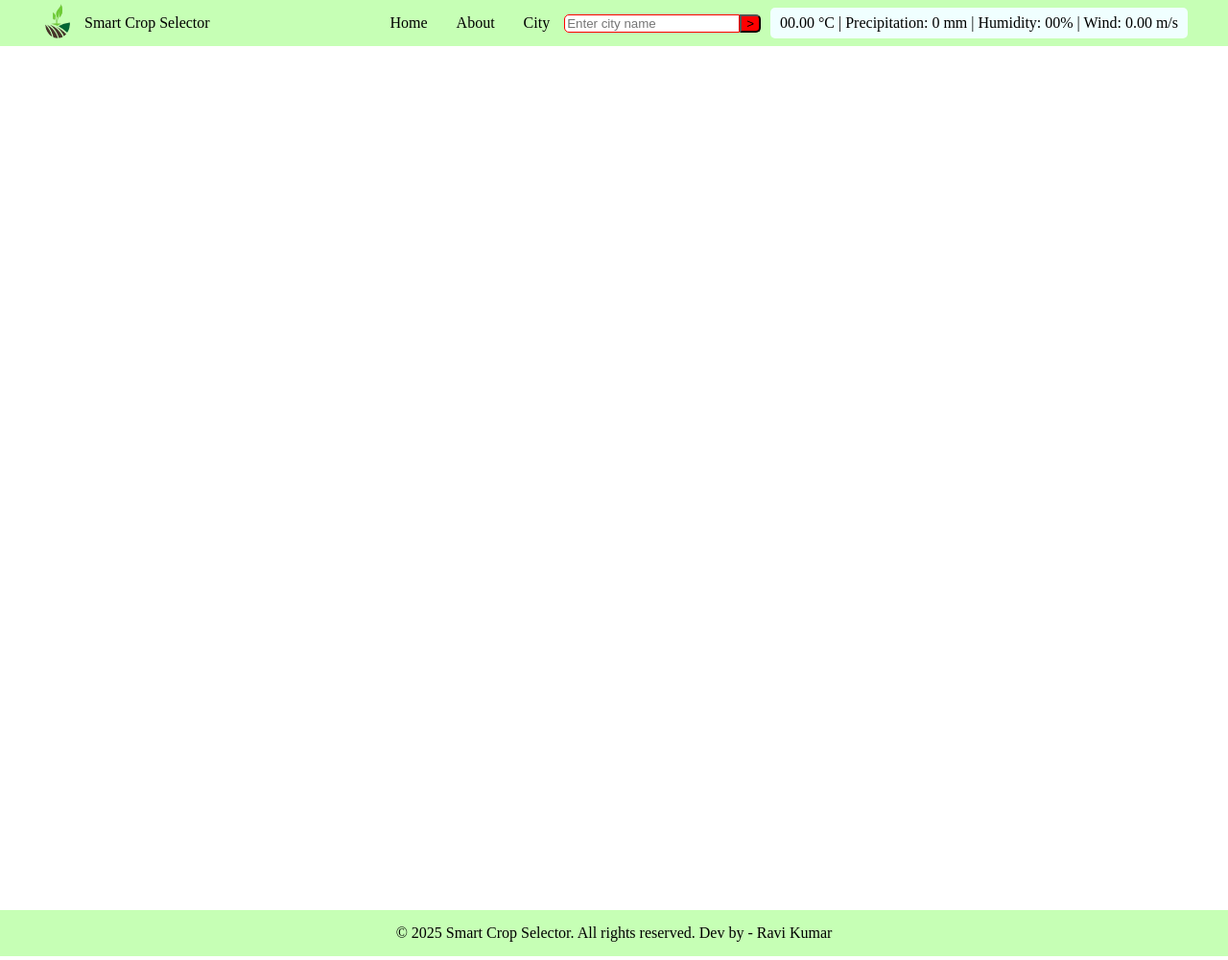
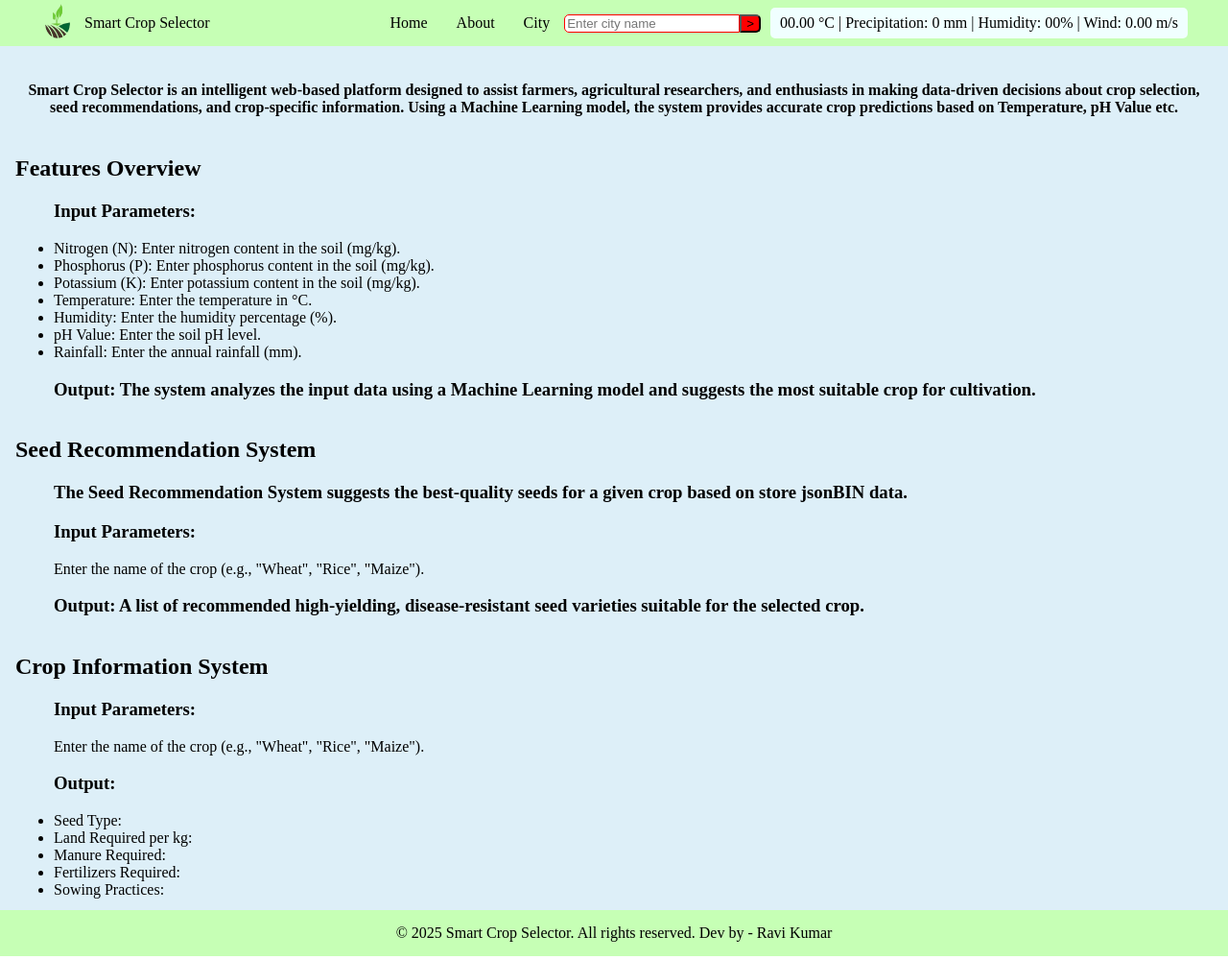
Before and after one commit to rkravi24/Smart_Crop_Selector, a Flask app: page /about in a window 1280 px wide. Shown: the whole page at 96% size. Run offline with Flask 3, Linux system fonts and the light colour scheme; parts of the project's set-up code (start-up, migrations or seed data) failed here and were passed over; some web fonts are replaced.

Commit message:
about pages

```diff
--- /dev/null
+++ b/static/css/about.css
@@ -0,0 +1,11 @@
+.body-section{
+    background-color: rgb(221, 239, 248);
+    overflow-y: auto;
+}
+.item-box{
+    /* border: 2px solid red; */
+    display: flex;
+    flex-direction: column;
+    flex-wrap: wrap;
+    margin: 1rem;
+}
--- a/static/css/predict_page.css
+++ b/static/css/predict_page.css
@@ -63,12 +63,13 @@
 .btn:hover{
     background-color:  rgb(242, 56, 56);
     transform: scale(1.05);
+
 }
 
 
 .result_box{
     margin-top: 0.5rem;
-    padding: 2rem;
+    padding: 0rem 1rem;
     font-size: 1.5rem;
     border-radius: 10px;
     border: 2px solid red;
--- a/templates/about.html
+++ b/templates/about.html
@@ -1,5 +1,60 @@
 {% extends "base.html" %}
 
 {% block content %}
-    <h1></h1>
+
+<link rel="stylesheet" href="{{ url_for('static', filename='css/about.css') }}">
+
+<div class="item-box">
+    <div class="text2">
+        <h4 style="text-align:center">
+            Smart Crop Selector is an intelligent web-based platform designed to assist farmers,
+            agricultural researchers, and enthusiasts in making data-driven decisions about crop
+            selection, seed recommendations, and crop-specific information. Using a Machine
+            Learning model, the system provides accurate crop predictions based on Temperature, pH Value etc.
+        </h4>
+    </div>
+
+    <div class="text2">
+        <h2>Features Overview</h2>
+        <ul>
+            <h3>Input Parameters:</h3>
+            <li>Nitrogen (N): Enter nitrogen content in the soil (mg/kg).</li>
+            <li>Phosphorus (P): Enter phosphorus content in the soil (mg/kg).</li>
+            <li>Potassium (K): Enter potassium content in the soil (mg/kg).</li>
+            <li>Temperature: Enter the temperature in °C.</li>
+            <li>Humidity: Enter the humidity percentage (%).</li>
+            <li>pH Value: Enter the soil pH level.</li>
+            <li>Rainfall: Enter the annual rainfall (mm).</li>
+            <h3>Output:
+                The system analyzes the input data using a Machine Learning model and suggests the most suitable crop for cultivation.
+            </h3>
+        </ul>
+    </div>
+    <div class="text2">
+        <h2>Seed Recommendation System</h2>
+        <ul>
+            <h3>The Seed Recommendation System suggests the best-quality seeds for a given crop based on store jsonBIN data.
+            </h3>
+            <h3>Input Parameters:</h3>
+            <p>Enter the name of the crop (e.g., "Wheat", "Rice", "Maize").</p>
+            <h3>Output:
+                A list of recommended high-yielding, disease-resistant seed varieties suitable for the selected crop.
+            </h3>
+        </ul>
+    </div>
+    <div class="text2">
+        <h2>Crop Information System</h2>
+        <ul>
+            <h3>Input Parameters:</h3>
+            <p> Enter the name of the crop (e.g., "Wheat", "Rice", "Maize").</p>
+            <h3>Output:</h3>
+            <li>Seed Type:</li>
+            <li>Land Required per kg:</li>
+            <li>Manure Required:</li>
+            <li>Fertilizers Required:</li>
+            <li>Sowing Practices:</li>
+        </ul>
+    </div>
+</div>
+
 {% endblock  %}
--- a/templates/predict_page.html
+++ b/templates/predict_page.html
@@ -61,11 +61,7 @@
 
             <div class="result_box">
                 {% if result %}
-                <div class="card bg-dark" style="width: 18rem;">
-                <div class="card-body">
                     <p class="card-text">{{ result }}</p>
-                </div>
-                </div>
                 {% endif %}
             </div>
 
```
